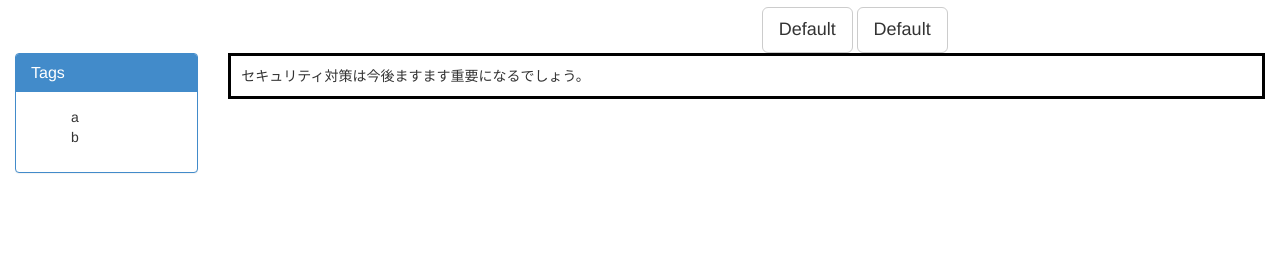
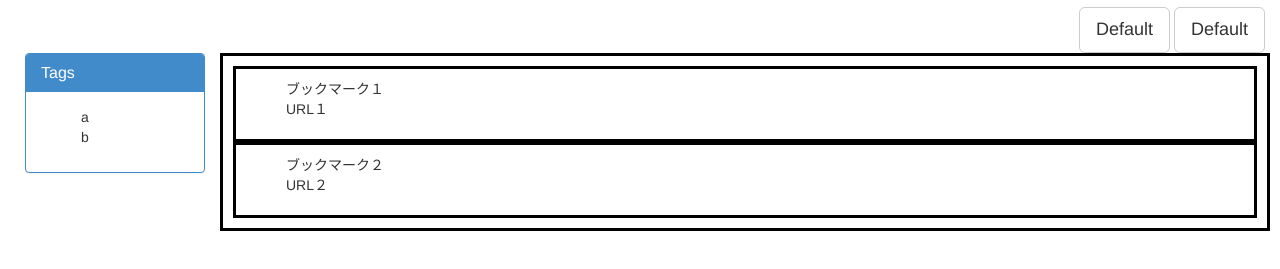
Before and after one commit to tsukimoto/bootstraptest, a plain HTML site: page bootstrap/index.html in a window 1280 px wide. Shown: the part 63-332 px from the top of the page. Drawn offline with nearby package versions, Linux system fonts and the light colour scheme.

Commit message:
Bookmark用に編集中Ver.2

```diff
--- a/bootstrap/index.html
+++ b/bootstrap/index.html
@@ -12,10 +12,11 @@
     <h1>Bookmark</h1>
     <div class="col-md-7">
     </div>
-	<div class="col-md-5">
+    <div class="col-md-5" align="right">
       <button type="button" class="btn btn-lg btn-default">Default</button>
       <button type="button" class="btn btn-lg btn-default">Default</button>
     </div>
+    <div style="padding : 10px 10px 10px 10px">
       <div class="col-md-2 sidebar">
 	<div class="panel panel-primary">
 	  <div class="panel-heading">
@@ -29,8 +30,20 @@
 	  </div>
 	</div>
       </div>
-	<div class="col-md-10 main">
-	  <p class="sample3">セキュリティ対策は今後ますます重要になるでしょう。</p>
+      <div class="col-md-10 sample3 main">
+	<div class="sample3">
+	    <ul style="list-style:none;">
+	      <li> ブックマーク１ </li>
+	      <li> URL１ </li>
+	    </ul>
+	</div>
+	<div class="sample3">
+	    <ul style="list-style:none;">
+	      <li> ブックマーク２ </li>
+	      <li> URL２ </li>
+	    </ul>
+	</div>
+      </div>
     </div>
 
     <script src="https://ajax.googleapis.com/ajax/libs/jquery/1.11.1/jquery.min.js"></script>
--- a/bootstrap/sample.css
+++ b/bootstrap/sample.css
@@ -1,6 +1,6 @@
 p.sample1 {margin: 10px;}
 p.sample2 {border: inset 10px #ff0000;}
-p.sample3 {
+div.sample3 {
 /*margin: 30px 30px;*/
 padding: 10px;
 border: medium solid #000000;
```
Lines whose indentation alone changed are shown as unchanged.
